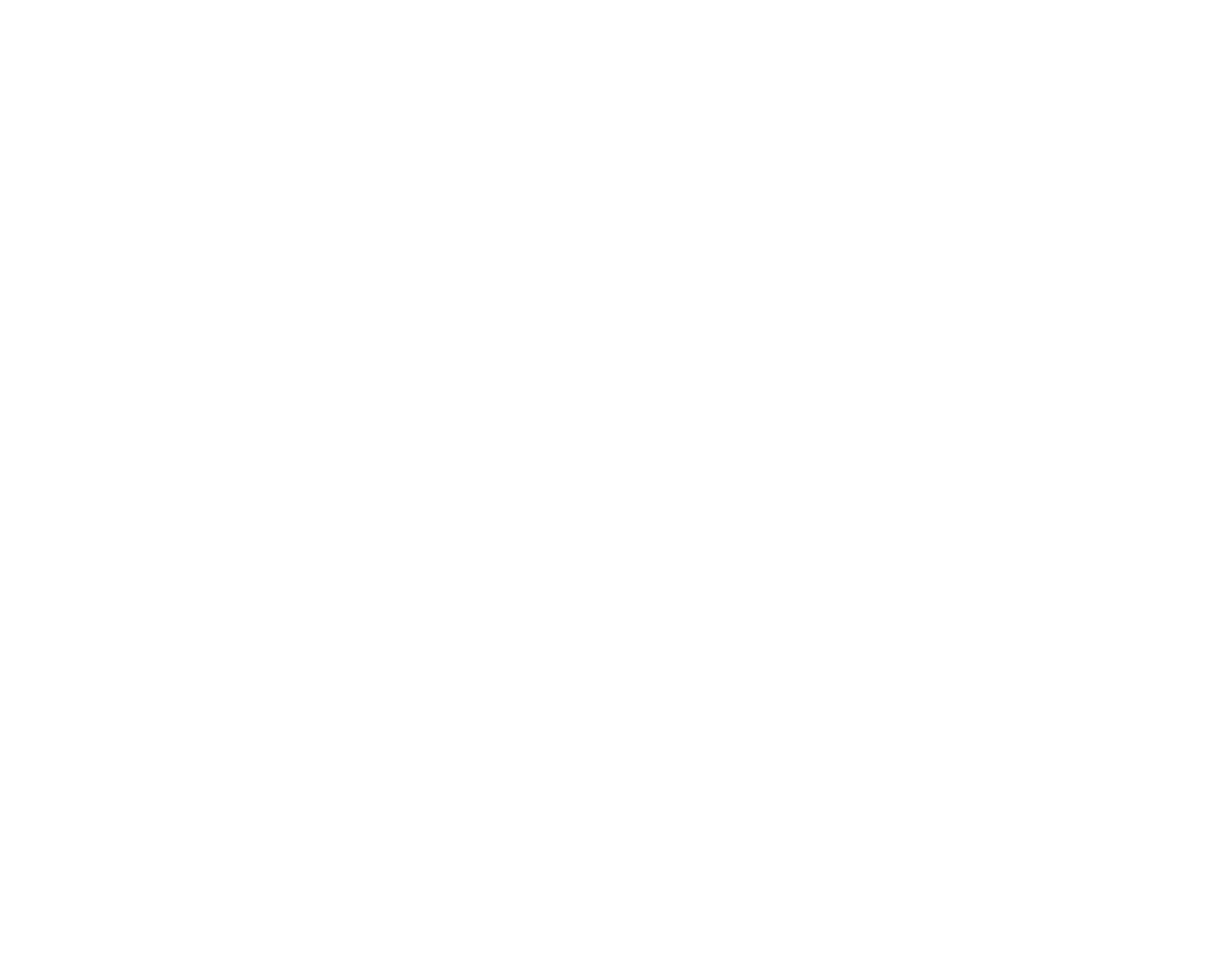
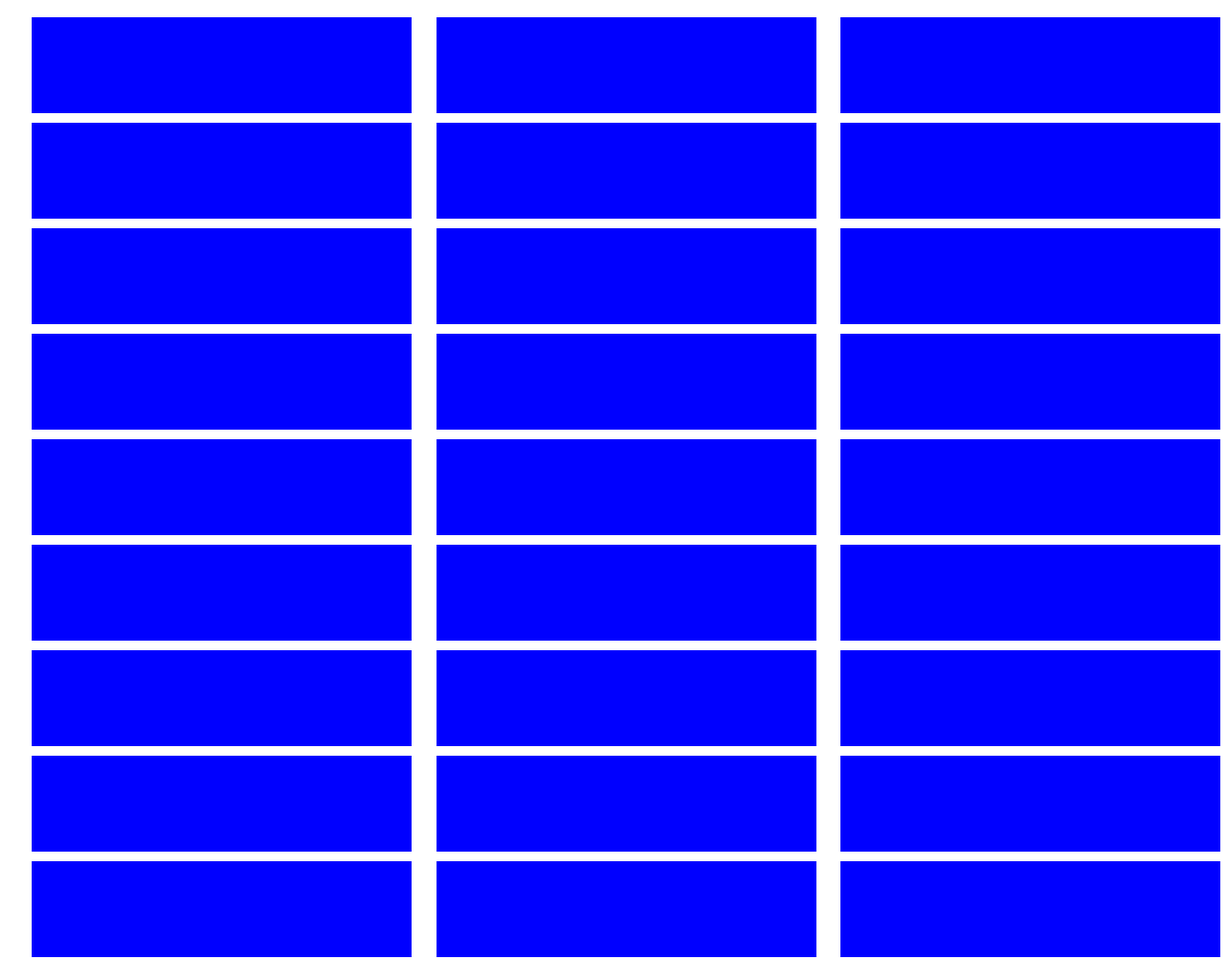
Before and after one commit to FaizMirza321/Etch-a-Sketch, a plain HTML site: page index.html in a window 1280 px wide. Shown: the top 1001 px of the page at 96% size. Before the commit the page ends 800 px from the top, so only its background shows below. Drawn offline with Linux system fonts and the light colour scheme.

Commit message:
linked js file to html

```diff
--- a/index.html
+++ b/index.html
@@ -8,6 +8,6 @@
 </head>
 <body>
     <div id="container"></div>
-    <link rel="javascript" href="javascript.js">
+    <script src="javascript.js"></script>
 </body>
 </html>
```
